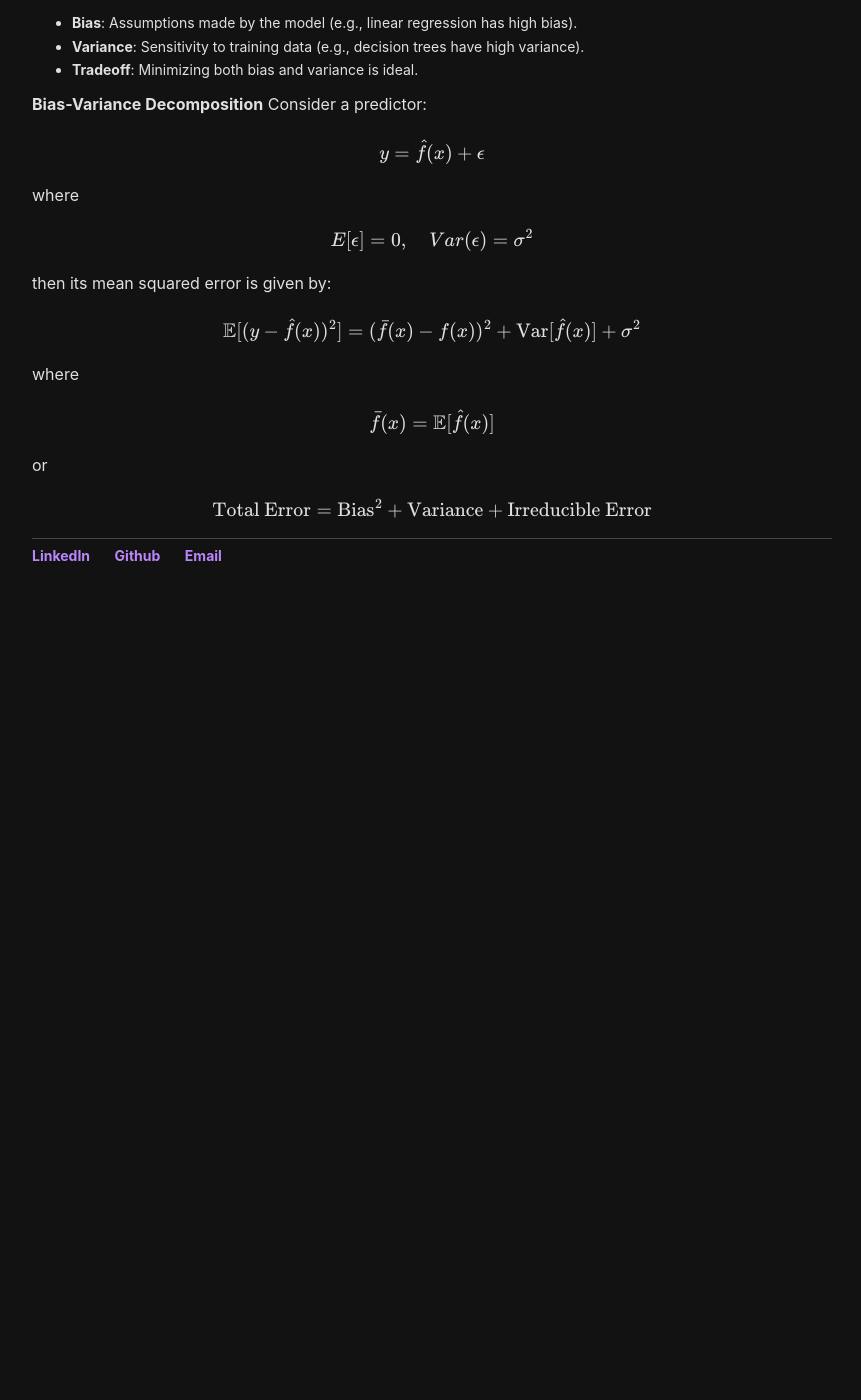
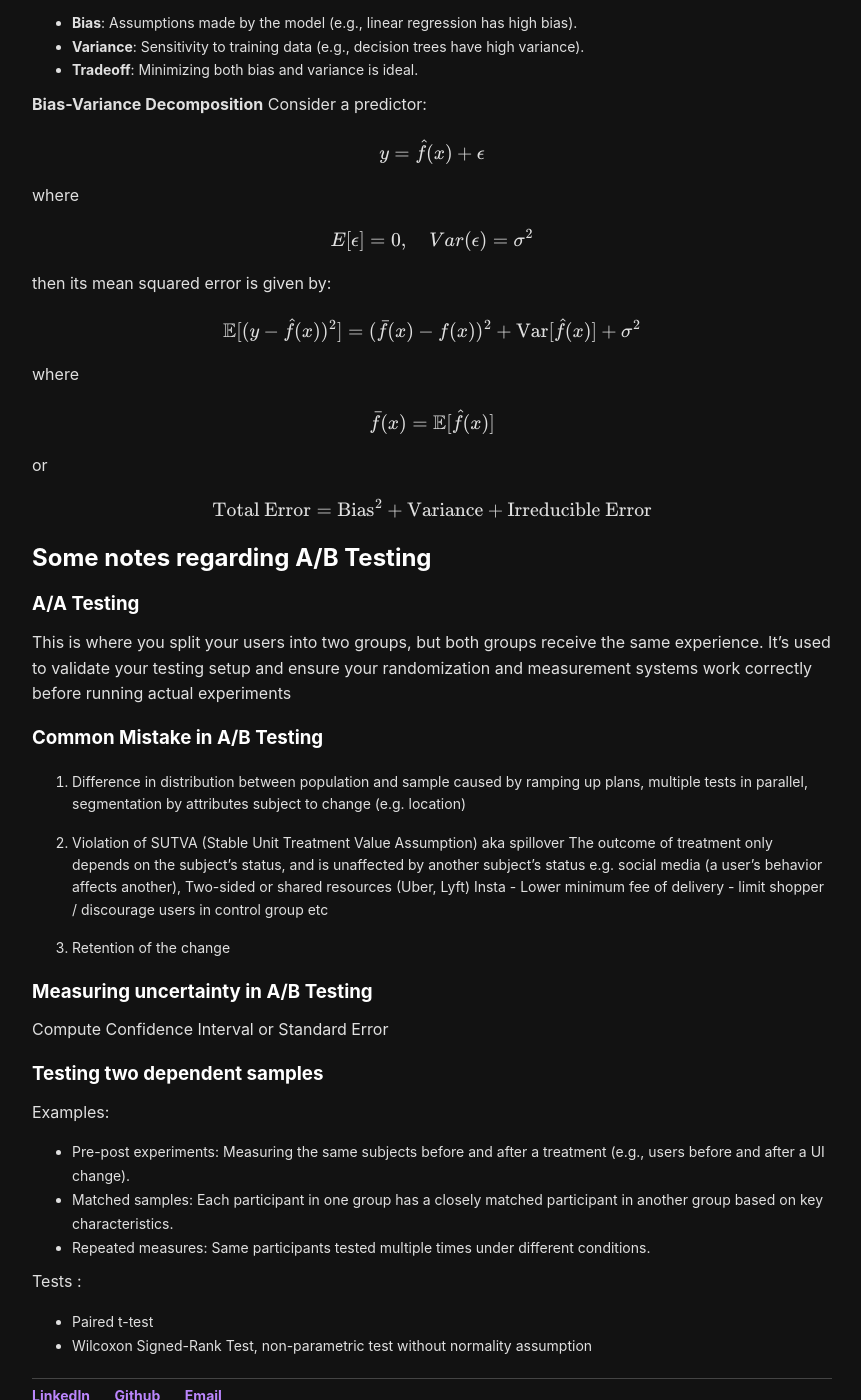
Before and after one commit to sean-sj-jung/sean-sj-jung.github.io, a Jekyll site: the page built from _posts/2024-11-02-ElementaryStats.md, in a window 1280 px wide and 1400 px high, scrolled down 2309 px. Shown: the whole window, without its empty margins (208-1069 px from the left). Built offline with Jekyll 4.4.1, drawn with Linux system fonts in a browser that asks for light colours; nearby versions of some CDN libraries; formulas are drawn with MathJax 3; before the commit the page ends 2939 px from its top, so only the background shows below that.

Commit message:
update elementary stats, minor change to cond prob

```diff
--- a/_posts/2024-11-02-ElementaryStats.md
+++ b/_posts/2024-11-02-ElementaryStats.md
@@ -161,3 +161,37 @@ Consider a predictor:
   $$
   \text{Total Error} = \text{Bias}^2 + \text{Variance} + \text{Irreducible Error}
   $$
+
+## Some notes regarding A/B Testing
+
+### A/A Testing
+
+This is where you split your users into two groups, but both groups receive the same experience.
+It's used to validate your testing setup and ensure your randomization and measurement systems work correctly before running actual experiments
+
+### Common Mistake in A/B Testing
+
+1. Difference in distribution between population and sample
+	caused by ramping up plans, multiple tests in parallel, segmentation by attributes subject to change (e.g. location)
+
+2. Violation of SUTVA (Stable Unit Treatment Value Assumption) aka spillover
+	The outcome of treatment only depends on the subject’s status, and is unaffected by another subject’s status
+		e.g. social media (a user’s behavior affects another), Two-sided or shared resources (Uber, Lyft)
+			Insta - Lower minimum fee of delivery - limit shopper / discourage users in control group etc
+
+3. Retention of the change
+
+### Measuring uncertainty in A/B Testing
+
+Compute Confidence Interval or Standard Error
+
+### Testing two dependent samples
+
+Examples:
+- Pre-post experiments: Measuring the same subjects before and after a treatment (e.g., users before and after a UI change).
+- Matched samples: Each participant in one group has a closely matched participant in another group based on key characteristics.
+- Repeated measures: Same participants tested multiple times under different conditions.
+
+Tests :
+- Paired t-test
+- Wilcoxon Signed-Rank Test, non-parametric test without normality assumption
```
Also changed, not shown: _posts/2024-11-03-ConditionalProbability.md (+4 -7 lines).
